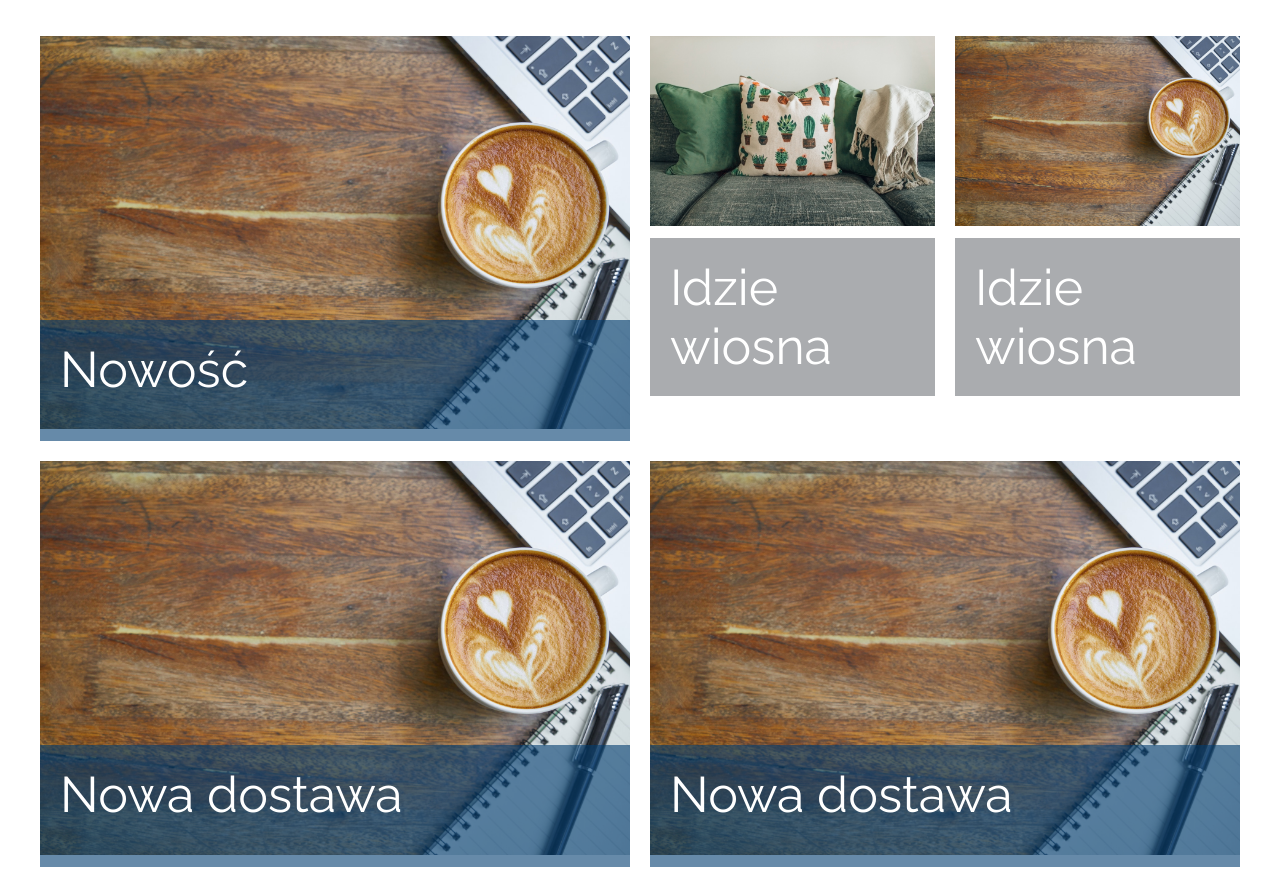
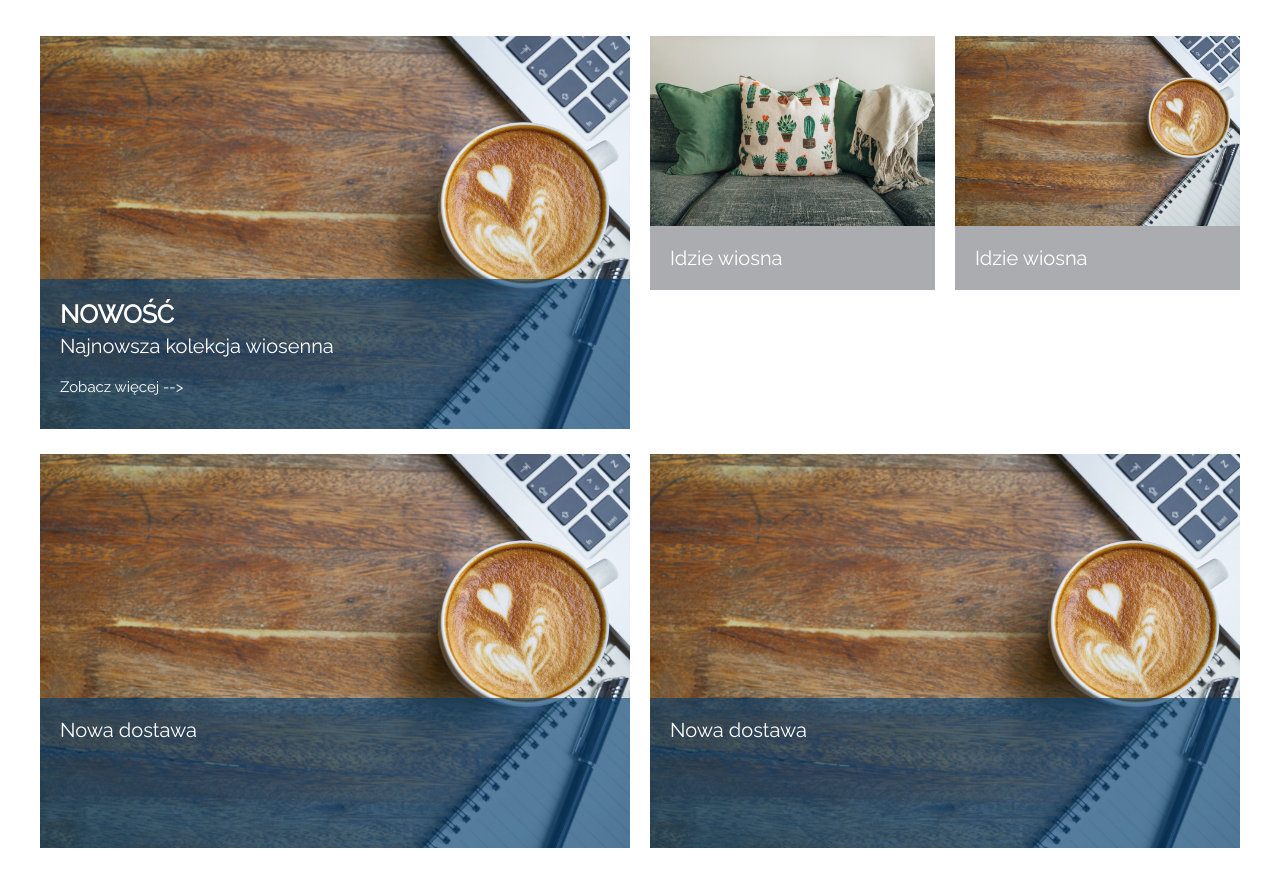
Before and after one commit to coloradomedia/grafit-wordpress, a PHP site: page / in a window 1280 px wide. Shown: the part 624-1501 px from the top of the page. After the commit the page ends 1472 px from the top, so only its background shows below. Run offline with PHP 8.4, Linux system fonts and the light colour scheme.

Commit message:
edit card

```diff
--- a/index.html
+++ b/index.html
@@ -27,13 +27,13 @@
     </header>
     <div class="background"></div>
     <section class="news">
-        <div class="box-1-container">
+        <div class="box-container">
             <div class="box-1">
-                <a href="#">
-                    <img src="img/background-beverage-breakfast-414645.jpg" alt="" class="img-box-1">
-                </a>
+                <img src="img/background-beverage-breakfast-414645.jpg" alt="" class="img-box-1">
                 <div class="box-info">
-                    <p>Nowość</p>
+                    <strong>Nowość</strong>
+                    <p>Najnowsza kolekcja wiosenna</p>
+                    <a href="#">Zobacz więcej --></a>
                 </div>
             </div>
             <div class="box-2">
@@ -43,15 +43,13 @@
                 </div>
             </div>
             <div class="box-2">
-                <a href="#">
                     <img src="img/background-beverage-breakfast-414645.jpg" alt="" class="img-box-2">
-                </a>
                 <div class="box-info-2">
                     <p>Idzie wiosna</p>
                 </div>
             </div>
         </div>
-        <div class="box-3-container">
+        <div class="box-container">
             <div class="box-3">
                 <a href="#">
                     <img src="img/background-beverage-breakfast-414645.jpg" alt="" class="img-box-3">
--- a/styles/style.css
+++ b/styles/style.css
@@ -1,10 +1,14 @@
 @import url('https://fonts.googleapis.com/css?family=Raleway');
 
-html{
+* {
+    box-sizing: border-box;
+}
+
+html {
     font-size: 10px;
 }
 
-body{
+body {
     position: relative;
     font-family: "Raleway";
     font-size: 10px;
@@ -13,20 +17,22 @@ body{
     height: auto;
 }
 
-p{
+p {
     padding: 0;
     margin: 0;
 }
-ul{
+
+ul {
     list-style: none;
     padding: 0;
     margin: 0;
 }
-a{
+
+a {
     text-decoration: none;
 }
 
-header{
+header {
     display: flex;
     flex-direction: row;
     flex-wrap: wrap;
@@ -36,18 +42,18 @@ header{
     /* background: rgba(0, 0, 0, 0.274); */
 }
 
-.logo{
+.logo {
     width: 24rem;
     padding-top: 1.5rem;
 }
 
-nav ul{
+nav ul {
     display: flex;
     flex-wrap: wrap;
     padding-top: 4.8rem;
 }
 
-nav li a{
+nav li a {
     color: rgba(0, 0, 0, 0.87);
     text-transform: uppercase;
     font-size: 2.3rem;
@@ -55,7 +61,7 @@ nav li a{
     padding-left: 5rem;
 }
 
-.background{
+.background {
     background-image: url("../img/desk.jpg");
     background-repeat: no-repeat;
     background-position: center;
@@ -67,68 +73,88 @@ nav li a{
     z-index: -99;
 }
 
-.news{
-    font-size: 5rem;
+.news {
+    font-size: 2rem;
     position: relative;
     top: 54rem;
     width: 120rem;
-    /* min-height: 100rem; */
     margin: 0 auto;
     display: flex;
     flex-wrap: wrap;
-    /* justify-content: space-around; */
     color: #fff;
 }
 
-.box-1{
-    width: 59rem;
-    height: auto;
-    margin: 0 0 0 2rem;
-    position: relative;
-}
-.box-2{
-    width: 28.5rem;
-    height: auto;
-    margin: 0 0 0 2rem;
-    position: relative;
-}
-.box-3{
-    width: 59rem;
-    height: auto;
-    margin: 0 0 0 2rem;
-    position: relative;
-}
-.box-1-container{
-    display: flex;
-    margin: 1rem;
-    position: relative;
-    left: -3rem;
-}
-.box-3-container{
+.box-container {
     display: flex;
     margin: 1rem;
     position: relative;
     left: -3rem;
 }
 
-.box-info{
+.box-1 {
+    width: 59rem;
+    height: auto;
+    margin: 0 0 0 2rem;
+    position: relative;
+}
+
+.box-info {
     position: absolute;
-    bottom: 0;
+    bottom: .5rem;
     width: 100%;
-    height: 30%;
+    min-height: 15rem;
     padding: 2rem;
     background: rgba(1, 61, 113, 0.6);
-    box-sizing: border-box;
 }
-.box-info-2{
+.box-info strong{
+    font-size: 2.5rem;
+    text-transform: uppercase;
     position: relative;
-    /* bottom: 0; */
+    display: block;
+    padding-bottom: .5rem;
+}
+
+.box-info a{
+    color: #fff;
+    font-size: 1.5rem;
+    padding-top: 2rem;
+    display: block;
+}
+
+.img-box-1 {
+    width: 100%;
+    height: auto;
+}
+
+.box-2 {
+    width: 28.5rem;
+    height: auto;
+    margin: 0 0 0 2rem;
+    /* position: relative; */
+}
+
+.box-info-2 {
+    position: relative;
+    bottom: .5rem;
     width: 100%;
     padding: 2rem;
     background: rgba(134, 137, 142, 0.7);
     box-sizing: border-box;
 }
-.box-info-3{
+
+.img-box-2 {
+    width: 100%;
+    height: auto;
+}
+
+.box-3 {
+    width: 59rem;
+    height: auto;
+    margin: 0 0 0 2rem;
+    position: relative;
+}
+
+.box-info-3 {
     position: relative;
     /* bottom: 0; */
     width: 100%;
@@ -137,21 +163,7 @@ nav li a{
     box-sizing: border-box;
 }
 
-.img-box-1{
+.img-box-3 {
     width: 100%;
     height: auto;
 }
-.img-box-2{
-    width: 100%;
-    height: auto;
-}
-.img-box-3{
-    width: 100%;
-    height: auto;
-}
-
-/* .news a{
-    width: 100%;
-    border: solid 1px black;
-    box-sizing: border-box;
-} */
```
